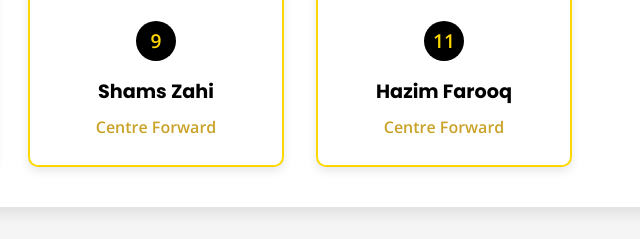
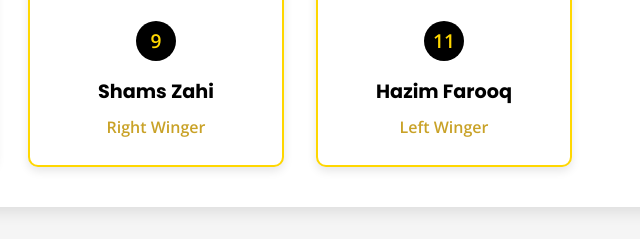
Before and after one commit to umar-abad-fc/umar-abad-fc.github.io, a plain HTML site: page index.html in a window 1280 px wide. Shown: the part 5773-6012 px from the top of the page, 340-980 px from the left. Drawn offline with nearby package versions, Linux system fonts and the light colour scheme.

Commit message:
Update index.html

```diff
--- a/index.html
+++ b/index.html
@@ -1187,7 +1187,7 @@
                     <div class="player-info">
                         <div class="player-number">9</div>
                         <h3 class="player-name">Shams Zahi</h3>
-                        <div class="player-position">Centre Forward</div>
+                        <div class="player-position">Right Winger</div>
                     </div>
                 </div>
 
@@ -1196,7 +1196,7 @@
                     <div class="player-info">
                         <div class="player-number">11</div>
                         <h3 class="player-name">Hazim Farooq</h3>
-                        <div class="player-position">Centre Forward</div>
+                        <div class="player-position">Left Winger</div>
                     </div>
                 </div>
             </div>
```
